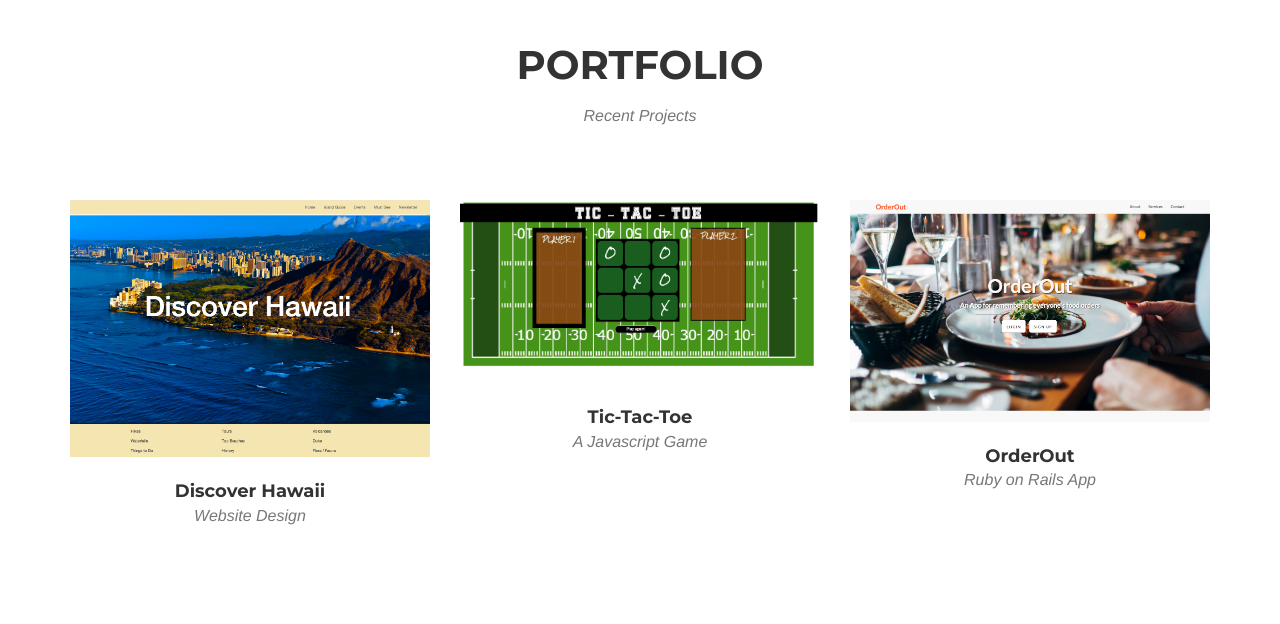
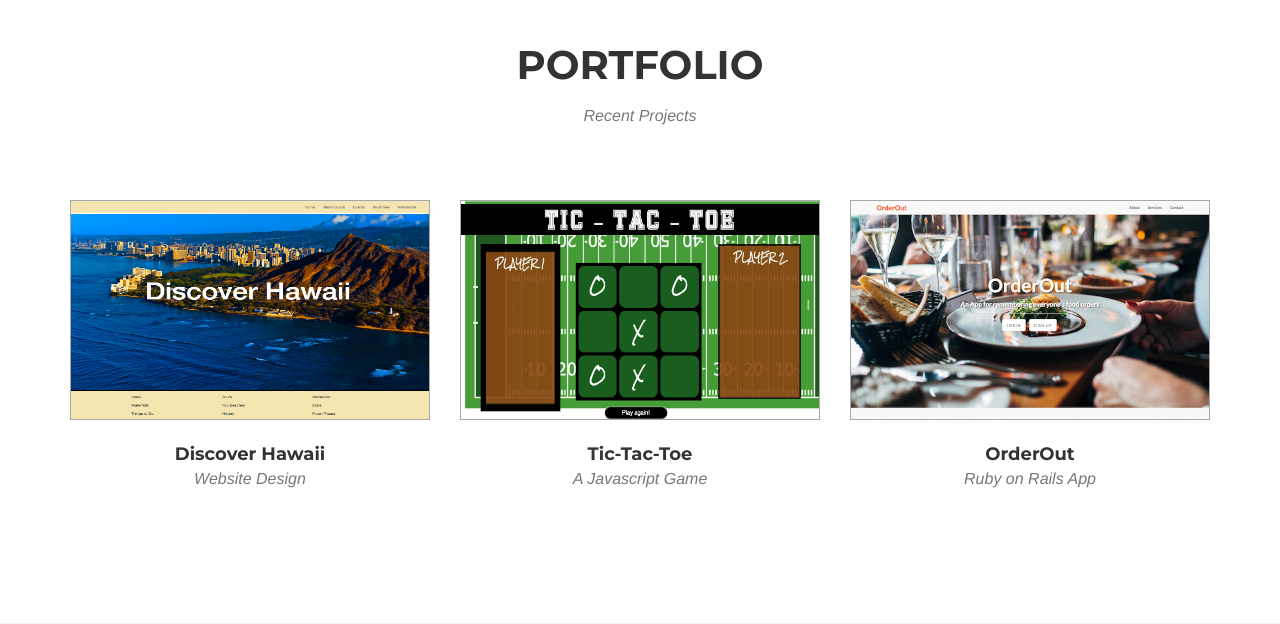
Before and after one commit to despino/Portfolio-ME, a PHP site: page / in a window 1280 px wide. Shown: the part 1799-2423 px from the top of the page. Run offline with PHP 8.4, Linux system fonts and the light colour scheme; some libraries are stand-ins or nearby versions; some web fonts are replaced.

Commit message:
Fixed portfolio image sizes

```diff
--- a/css/page1.css
+++ b/css/page1.css
@@ -491,6 +491,11 @@ section h3.section-subheading {
 #portfolio {
   background-color: white;
 }
+#portfolio img {
+   width:100%;
+   height:220px;
+   border: solid #A8A8A8 1px;
+}
 
 #portfolio .portfolio-item {
     right: 0;
@@ -501,7 +506,6 @@ section h3.section-subheading {
     display: block;
     position: relative;
     margin: 0 auto;
-    max-width: 400px;
 }
 
 #portfolio .portfolio-item .portfolio-link .portfolio-hover {
--- a/index.html
+++ b/index.html
@@ -187,7 +187,7 @@
                                 <i class="fa fa-plus fa-3x"></i>
                             </div>
                         </div>
-                        <img src="img/portfolio/tic-Tac-Toe.png" class="img-responsive" alt="">
+                        <img src="img/portfolio/ticTacToe.html.png" class="img-responsive" alt="">
                     </a>
                     <div class="portfolio-caption">
                         <h4>Tic-Tac-Toe</h4>
@@ -201,7 +201,7 @@
                                 <i class="fa fa-plus fa-3x"></i>
                             </div>
                         </div>
-                        <img src="img/portfolio/orderapp2.png" class="img-responsive" alt="">
+                        <img src="img/portfolio/OrderApp2.png" class="img-responsive" alt="">
                     </a>
                     <div class="portfolio-caption">
                         <h4>OrderOut</h4>
```
Also changed, not shown: img/portfolio/orderapp2.png, img/portfolio/tic-tac-toe.png.
